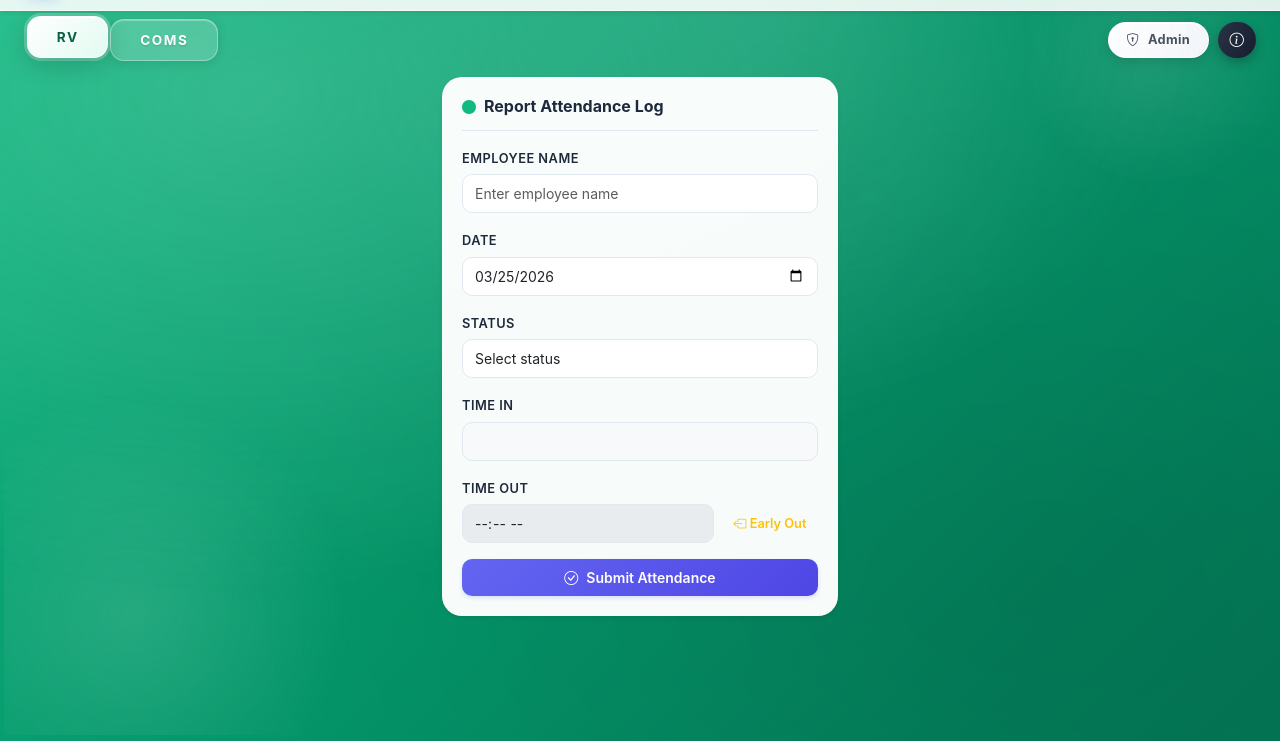
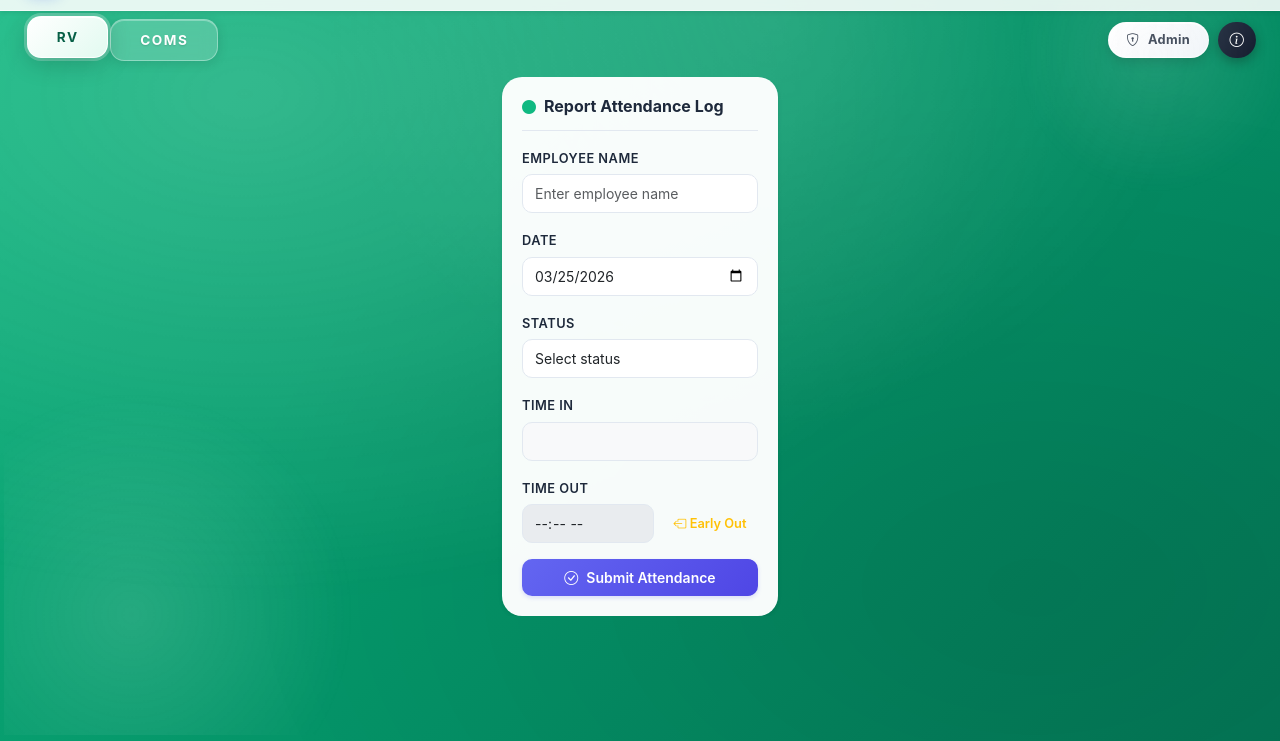
Before and after one commit to danilobangajo/Daily-Attendance, a plain HTML site: page index.html in a window 1280 px wide. Shown: the part 59-800 px from the top of the page. Drawn offline with nearby package versions, Linux system fonts and the light colour scheme.

Commit message:
Add files via upload

```diff
--- a/style.css
+++ b/style.css
@@ -33,6 +33,7 @@ body {
     transition: background 0.6s cubic-bezier(0.4,0,0.2,1);
     padding-top: 70px;
     height: 100vh;
+    max-height: 100vh;
     overflow: hidden;
     display: flex;
     flex-direction: column;
@@ -190,15 +191,20 @@ body.coms-active {
     min-height: 0;
 }
 
-/* Form col — auto height, centered */
+/* Form col — auto height, centered, max fits viewport */
 #formCol {
-    max-width: 420px !important;
-    flex: 0 0 420px !important;
+    max-width: 300px !important;
+    flex: 0 0 300px !important;
     margin-left: 0 !important;
+    max-height: calc(100vh - 130px);
+    overflow-y: auto;
+    overflow-x: hidden;
 }
 
 #formCol .fixed-height-card {
     height: auto !important;
+    max-height: calc(100vh - 130px);
+    overflow-y: auto;
 }
 
 /* Admin panel — fills remaining height */
@@ -223,8 +229,8 @@ body.coms-active {
 
 /* When admin panel is open, form col shrinks */
 #mainRow.admin-open #formCol {
-    flex: 0 0 300px !important;
-    max-width: 300px !important;
+    flex: 0 0 280px !important;
+    max-width: 280px !important;
 }
 
 /* Tablet & below — allow scroll */
```
